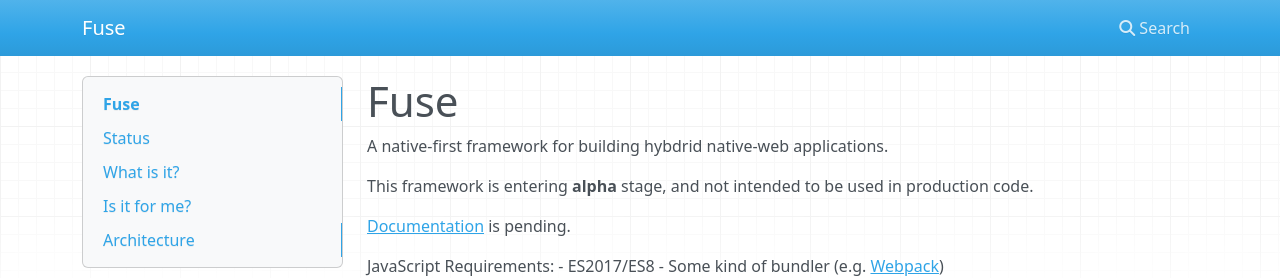
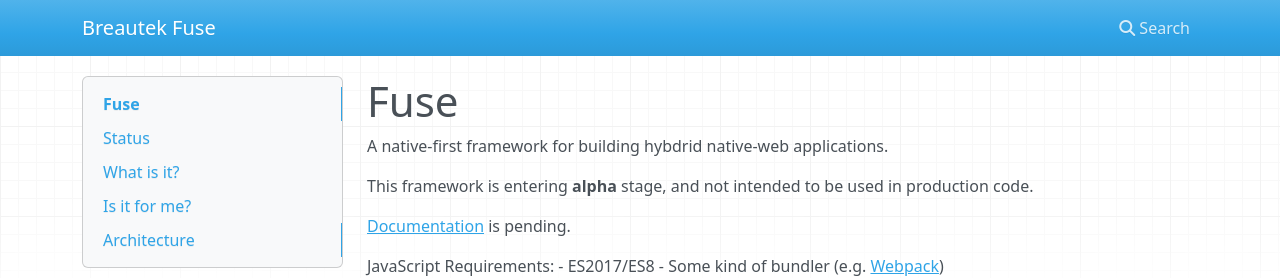
Before and after one commit to btfuse/fuse-docs, an MkDocs documentation site: the page built from docs/index.md, in a window 1280 px wide. Shown: the top 278 px of the page. Built offline with MkDocs 1.6.1, drawn with Linux system fonts in a browser that asks for light colours; nearby versions of some CDN libraries.

Commit message:
Changed site name to Breautek Fuse

```diff
--- a/mkdocs.yml
+++ b/mkdocs.yml
@@ -12,4 +12,4 @@
 # See the License for the specific language governing permissions and
 # limitations under the License.
 
-site_name: Fuse
+site_name: Breautek Fuse
```
